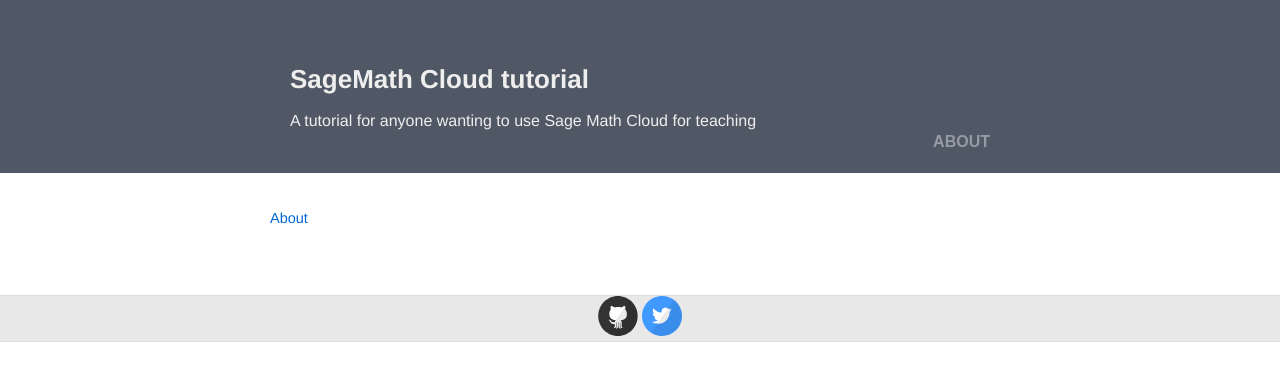
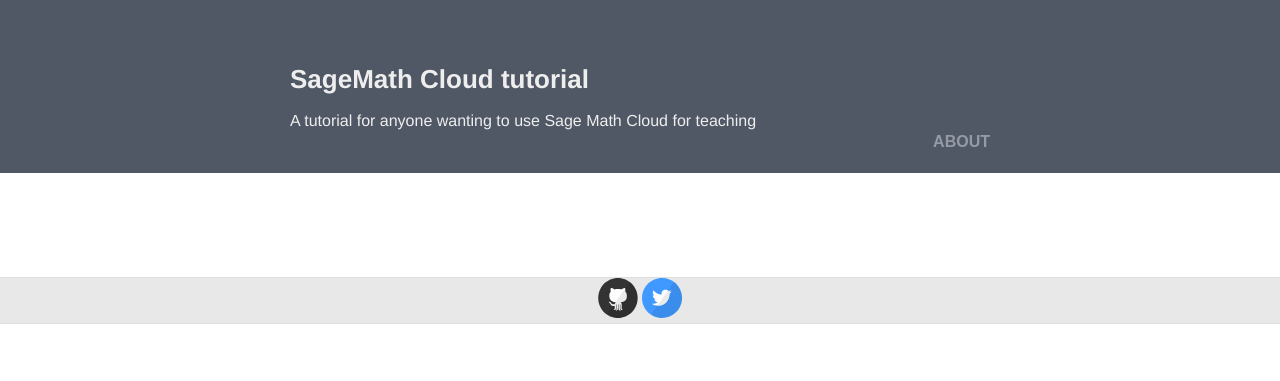
Before and after one commit to sagemathinc/cocalc_tutorial, a Jekyll site: the page built from about.html, in a window 1280 px wide. Shown: the top 381 px of the page. Built offline with Jekyll 4.4.1, drawn with Linux system fonts in a browser that asks for light colours.

Commit message:
update about

```diff
--- a/about.html
+++ b/about.html
@@ -4,5 +4,7 @@ layout: default
 
 <div class="about">
 <br>
-<a href="{{ site.baseurl }}/about.md">About</a>
+  <div class="entry">
+    {{content}}
+  </div>
 </div>
```
